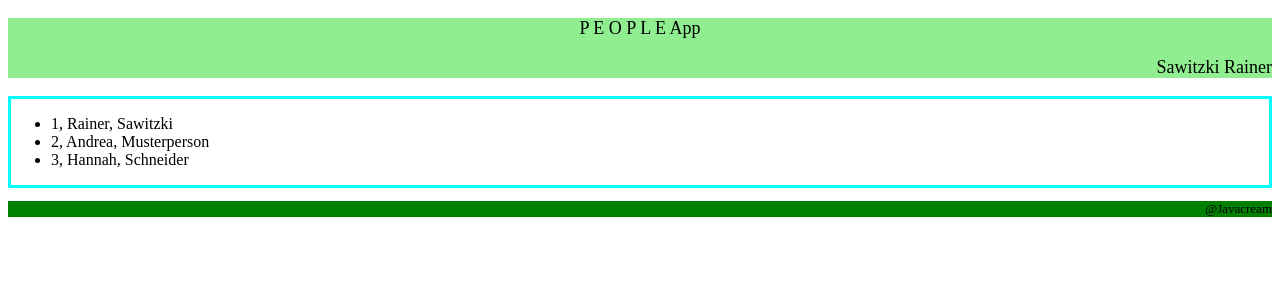
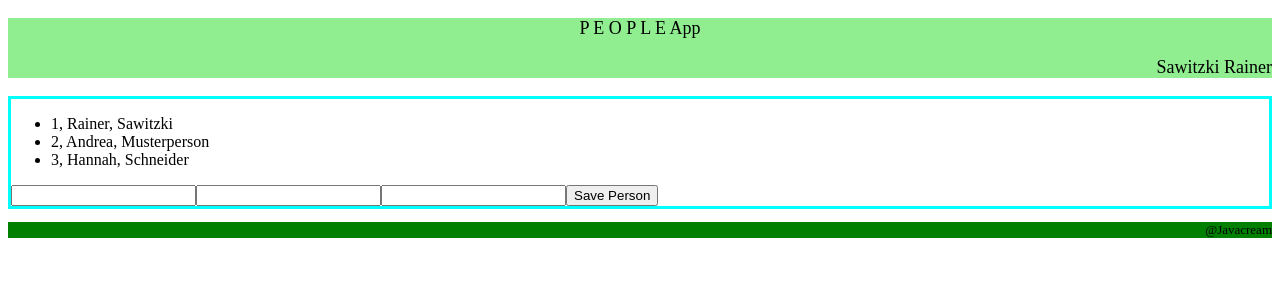
Before and after one commit to Javacream/org.javacream.training.angular, an Angular app in the folder training/: page / in a window 1280 px wide. Shown: the top 300 px of the page. Built offline with nearby package versions, Linux system fonts and the light colour scheme.

Commit message:
introduce PersonInput

```diff
--- a/training/src/app/people/content/content.html
+++ b/training/src/app/people/content/content.html
@@ -1,3 +1,4 @@
 <div class="app-content">
 <app-people-list></app-people-list>
+<app-person-input></app-person-input>
 </div>
--- a/training/src/app/people/content/content.ts
+++ b/training/src/app/people/content/content.ts
@@ -1,9 +1,10 @@
 import { Component } from '@angular/core';
 import { PeopleList } from '../people-list/people-list';
+import { PersonInput } from '../person-input/person-input';
 
 @Component({
   selector: 'app-content',
-  imports: [PeopleList],
+  imports: [PeopleList, PersonInput],
   templateUrl: './content.html',
   styleUrl: './content.css'
 })
--- /dev/null
+++ b/training/src/app/people/person-input/person-input.html
@@ -0,0 +1,4 @@
+<input type="text" [(ngModel)]="id">
+<input type="text" [(ngModel)]="firstname">
+<input type="text" [(ngModel)]="lastname">
+<button (click)="savePerson()">Save Person</button>
--- /dev/null
+++ b/training/src/app/people/person-input/person-input.ts
@@ -0,0 +1,23 @@
+import { Component } from '@angular/core';
+import { PeopleService } from '../people-service';
+import { FormsModule } from '@angular/forms';
+
+@Component({
+  selector: 'app-person-input',
+  imports: [FormsModule],
+  templateUrl: './person-input.html',
+  styleUrl: './person-input.css'
+})
+export class PersonInput {
+  constructor(readonly peopleService: PeopleService){}
+
+  id?:number
+  firstname?:string
+  lastname?: string
+
+  savePerson(){
+  	this.peopleService.people.push({
+      id: Number(this.id!), firstname: this.firstname!, lastname: this.lastname!})
+    console.log('***************')
+    }
+}
```
Also changed, not shown: training/src/app/people/person-input/person-input.css (added), 1 other file (tests, documents, lock files or other folders).
